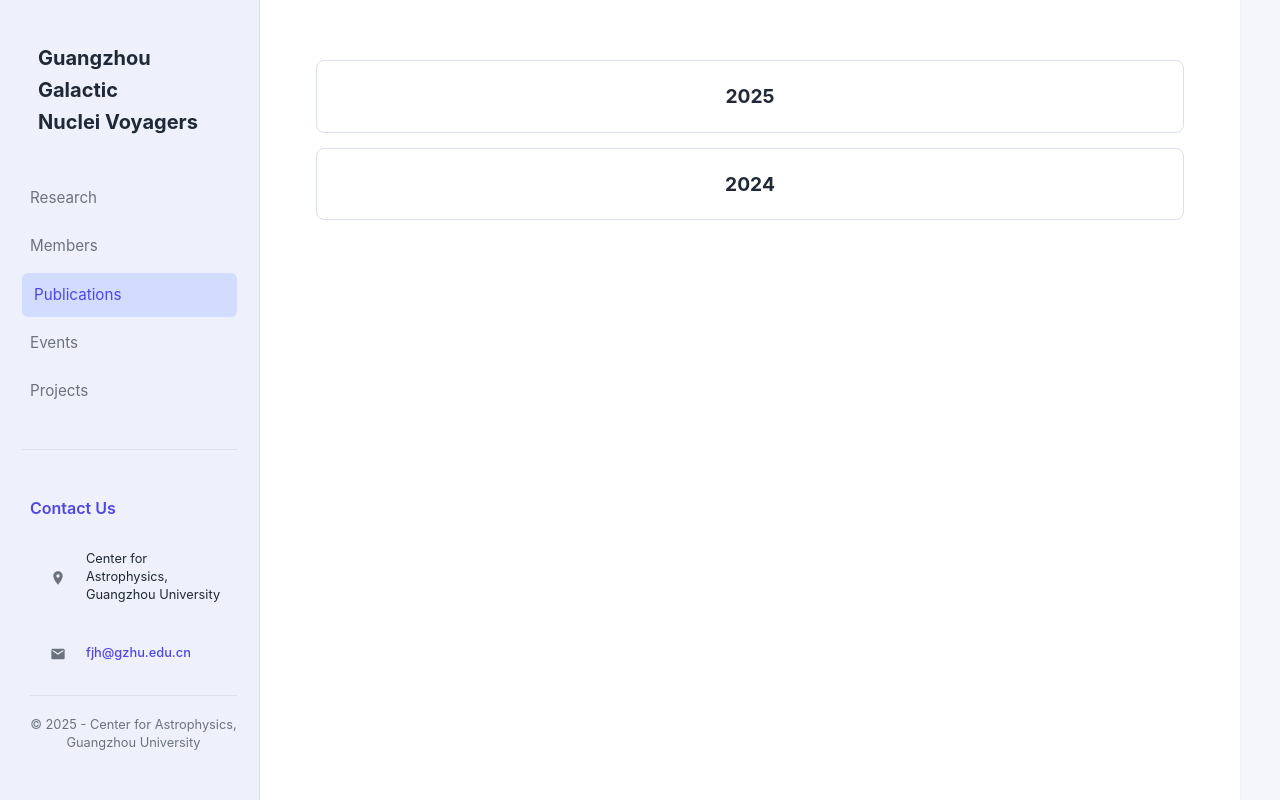
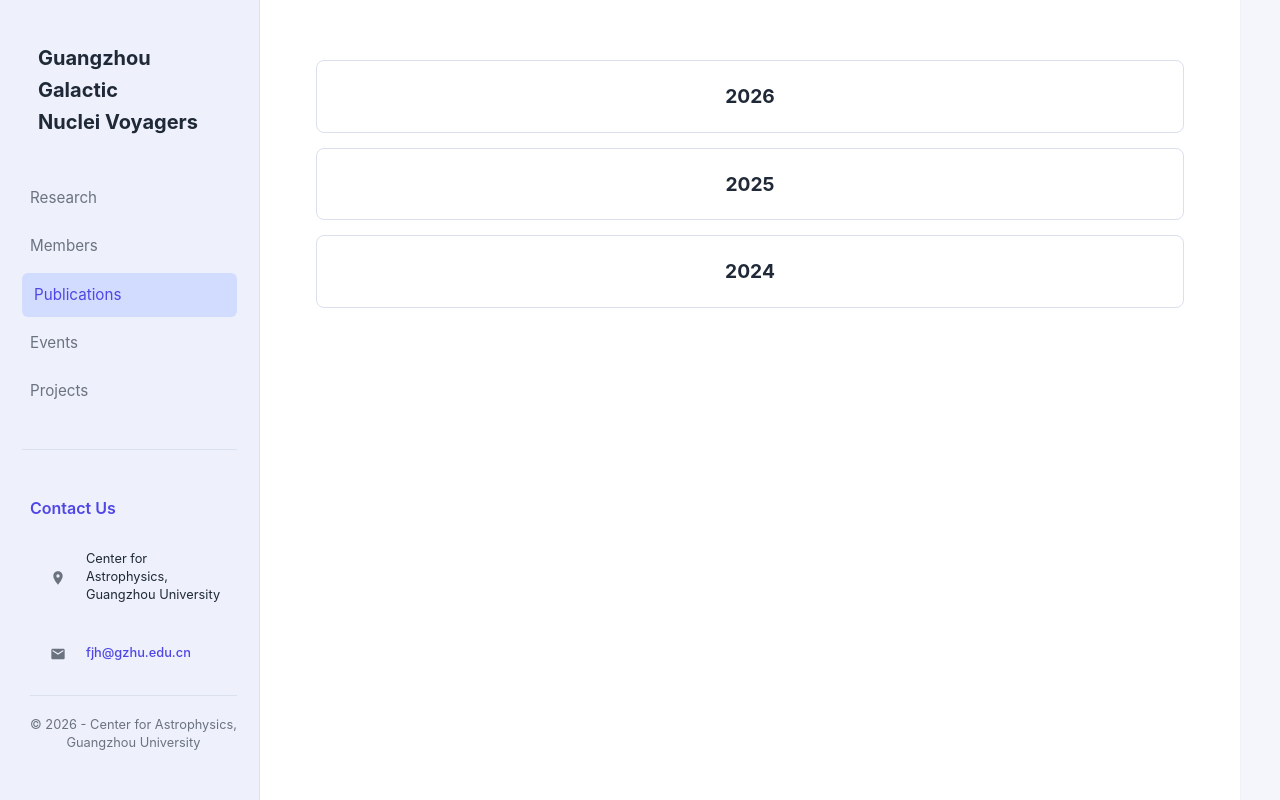
Before and after one commit to astrophygzhu/astrophygzhu.github.io, a plain HTML site: page publications/publication.html in a window 1280 px wide. Drawn offline with nearby package versions, Linux system fonts and the light colour scheme.

Commit message:
Update publication.html

```diff
--- a/publications/publication.html
+++ b/publications/publication.html
@@ -60,7 +60,7 @@
 </div> -->
 <!-- 脚注 -->
 <footer class="sidebar-footer">
-<span>© 2025 - Center for Astrophysics, Guangzhou University</span>
+<span>© 2026 - Center for Astrophysics, Guangzhou University</span>
 </footer>
 
 </div>
@@ -77,6 +77,7 @@
 
 
 <div class="year-list">
+    <a class="year-item" href="./2025/2025.html">2026</a>
     <a class="year-item" href="./2025/2025.html">2025</a>
     <a class="year-item" href="./2024/2024.html">2024</a>
 </div>
```
